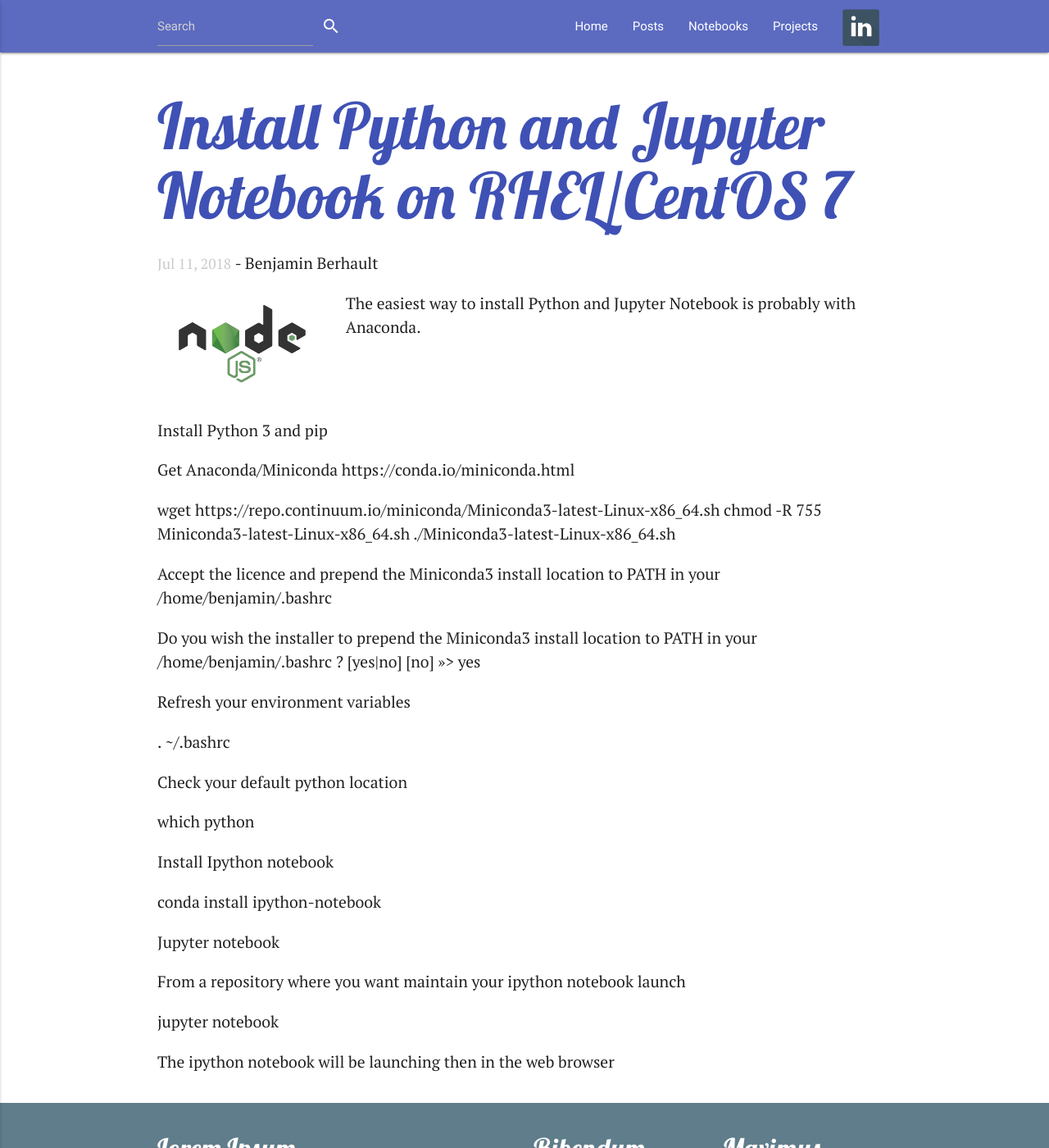
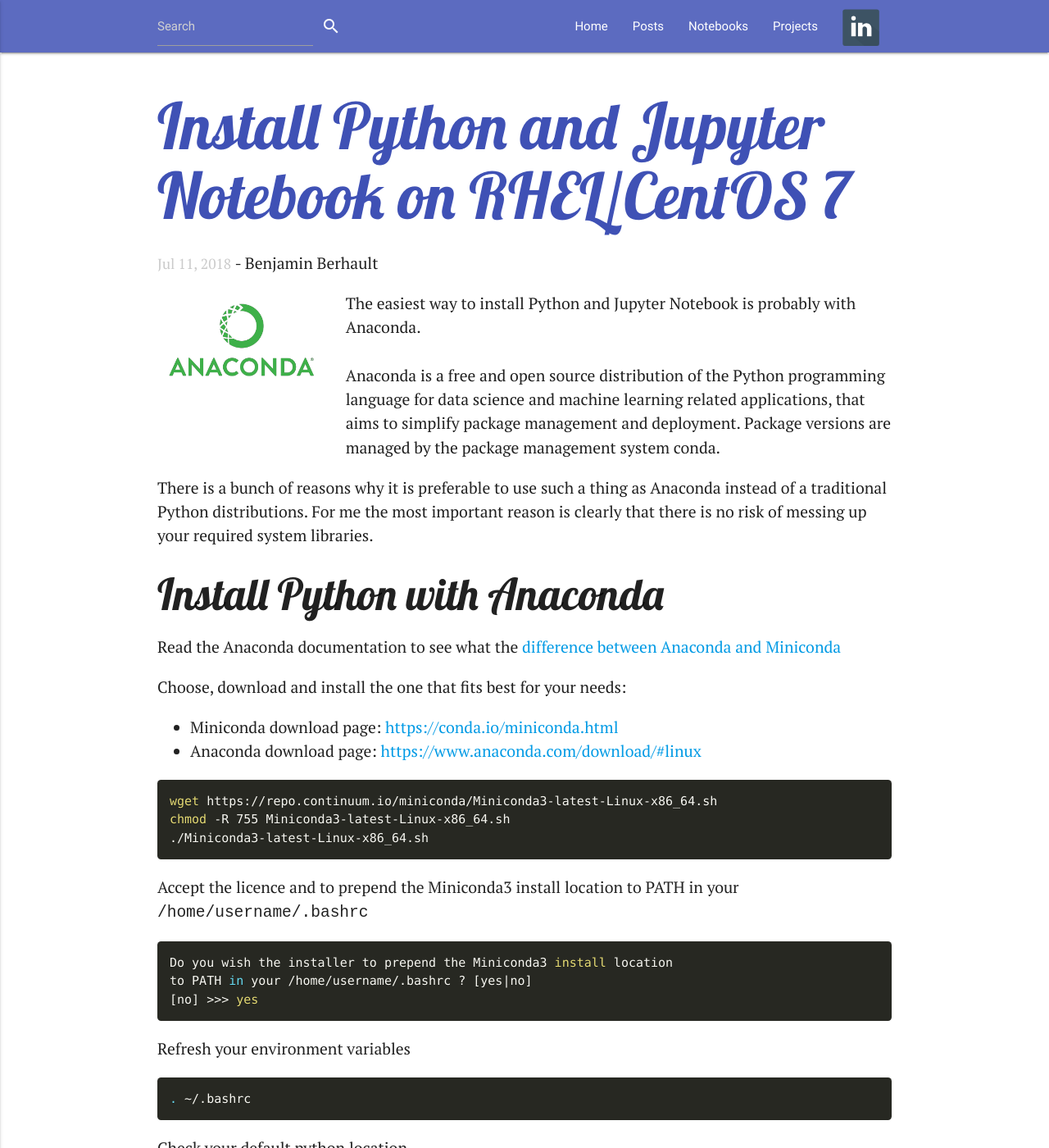
Before and after one commit to benjamin-berhault/benjamin-berhault.github.io, a Jekyll site: the page built from _posts/2018-07-11-install-python-jupyter-notebook-on-rhel-centos-7.md, in a window 1280 px wide and 1400 px high. Shown: the whole window at 82% size. Built offline with Jekyll 4.4.1, drawn with Linux system fonts in a browser that asks for light colours; comment, search, counter and statistics services are not loaded; some of the changed text lies outside the part shown.

Commit message:
24th of october

````diff
--- a/_posts/2018-07-11-install-python-jupyter-notebook-on-rhel-centos-7.md
+++ b/_posts/2018-07-11-install-python-jupyter-notebook-on-rhel-centos-7.md
@@ -8,43 +8,61 @@
 
 <div class="row">
   <div class="col grid s12 m6 l3">
-    <img src="{{ '/images/node_js.png' | relative_url }}" class="responsive-img">
+    <img src="{{ '/images/anaconda.png' | relative_url }}" class="responsive-img">
   </div>
   <div class="col grid s12 m6 l9 ">
-    The easiest way to install Python and Jupyter Notebook is probably with Anaconda.
+    The easiest way to install Python and Jupyter Notebook is probably with Anaconda.<br>
+    <br>
+    Anaconda is a free and open source distribution of the Python programming language for data science and machine learning related applications, that aims to simplify package management and deployment. Package versions are managed by the package management system conda.
   </div>
 </div>
 
-Install Python 3 and pip
+There is a bunch of reasons why it is preferable to use such a thing as Anaconda instead of a traditional Python distributions. For me the most important reason is clearly that there is no risk of messing up your required system libraries.
 
-Get Anaconda/Miniconda https://conda.io/miniconda.html
+## Install Python with Anaconda
 
+Read the Anaconda documentation to see what the [difference between Anaconda and Miniconda](https://conda.io/docs/user-guide/install/download.html#anaconda-or-miniconda)
+
+Choose, download and install the one that fits best for your needs:
+* Miniconda download page: [https://conda.io/miniconda.html](https://conda.io/miniconda.html)
+* Anaconda download page: [https://www.anaconda.com/download/#linux](https://www.anaconda.com/download/#linux)
+
+```bash
 wget https://repo.continuum.io/miniconda/Miniconda3-latest-Linux-x86_64.sh
 chmod -R 755 Miniconda3-latest-Linux-x86_64.sh
 ./Miniconda3-latest-Linux-x86_64.sh
+```
 
-Accept the licence and prepend the Miniconda3 install location to PATH in your /home/benjamin/.bashrc
-
+Accept the licence and to prepend the Miniconda3 install location to PATH in your `/home/username/.bashrc`
+```bash
 Do you wish the installer to prepend the Miniconda3 install location
-to PATH in your /home/benjamin/.bashrc ? [yes|no]
+to PATH in your /home/username/.bashrc ? [yes|no]
 [no] >>> yes
+```
 
 Refresh your environment variables
-
+```bash
 . ~/.bashrc
+```
 
 Check your default python location
+```bash
+which python
+```
 
-which python
+Install Ipython Notebook
+```bash
+conda install ipython-notebook
+```
 
-Install Ipython notebook
+You can now launch the IPython Notebook with:
+```bash
+ipython notebook
+```
 
-conda install ipython-notebook
+The IPython Notebook should open in your web browser.
 
-Jupyter notebook
-
-From a repository where you want maintain your ipython notebook launch
-
+<i>NB: The IPython Notebook is now known as the Jupyter Notebook, so you can also the command:</i>
+```bash
 jupyter notebook
-
-The ipython notebook will be launching then in the web browser
+```
````
Also changed, not shown: _posts/2018-06-24-install-python-jupyter-notebook-on-rhel-centos-7.md (deleted, +0 -68 lines).
